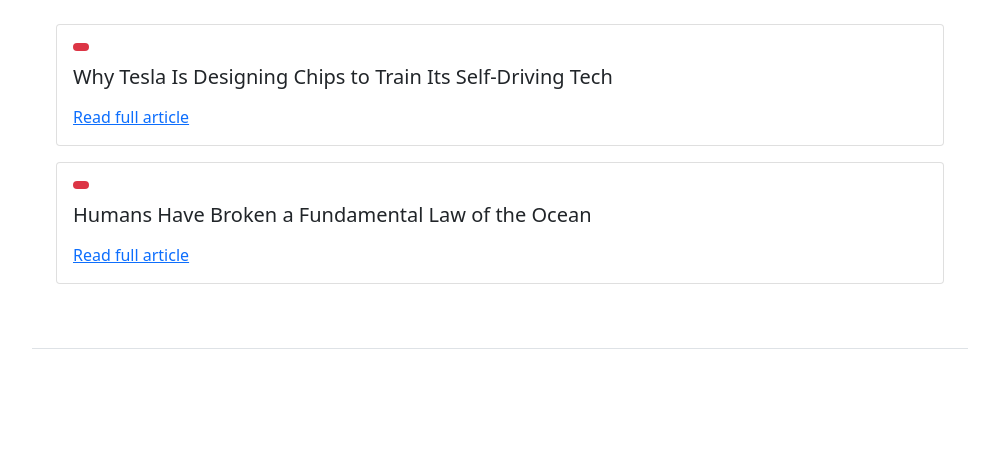
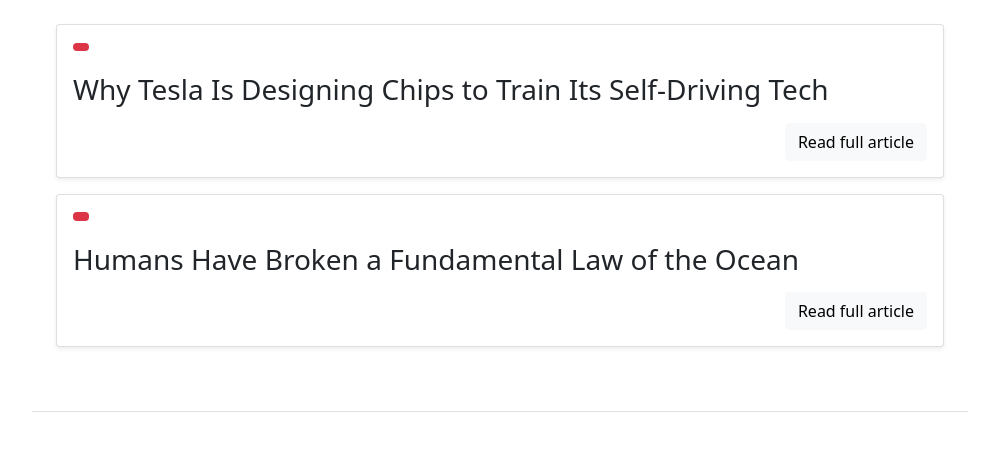
Before and after one commit to vigneshksaithal/sankshipta, a Flask app: page / in a window 1280 px wide. Shown: the part 72-523 px from the top of the page, without its empty margins (140-1139 px from the left). Run offline with Flask 2, Linux system fonts and the light colour scheme.

Commit message:
Add styling to cards

```diff
--- a/app/templates/article.html
+++ b/app/templates/article.html
@@ -1,4 +1,7 @@
 {% extends "base.html" %} {% block content %}
 
-<div>{{ article }}</div>
+<div>
+  <h4 class="mb-2">{{ article['title'] }}</h4>
+  <p>{{ article['content'] }}</p>
+</div>
 {% endblock %}
--- a/app/templates/index.html
+++ b/app/templates/index.html
@@ -3,9 +3,9 @@
 <div class="row px-4">
   <div class="col">
     {% for article in articles %}
-    <div class="card mb-3">
+    <div class="card shadow-sm mb-3">
       <div class="card-body">
-        <div
+        <span
           class="
             badge
             bg-{%
@@ -28,18 +28,21 @@
           "
         >
           {{ article['sentiment'] }}
+        </span>
+        <h5>
+          {% for topic in article['topics'] %}
+          <span class="badge bg-light text-dark">{{ topic }}</span>
+          {% endfor %}
+        </h5>
+
+        <h3 class="card-title">{{ article['title'] }}</h3>
+        <div>{{ article['author'] }}</div>
+        <p class="text-secondary">{{ article['summary'] }}</p>
+        <div class="text-end">
+          <a class="btn btn-light stretched-link" href="/{{ article['url'] }}"
+            >Read full article</a
+          >
         </div>
-        <div>
-          {% for topic in article['topics'] %}
-          <span class="badge bg-secondary">{{ topic }}</span>
-          {% endfor %}
-        </div>
-
-        <!-- {{ article['topics'] }}  -->
-
-        <h5 class="card-title">{{ article['title'] }}</h5>
-        <p>{{ article['summary'] }}</p>
-        <a class="stretched-link" href="/{{ article['url'] }}">Read full article</a>
       </div>
     </div>
     {% endfor %}
```
